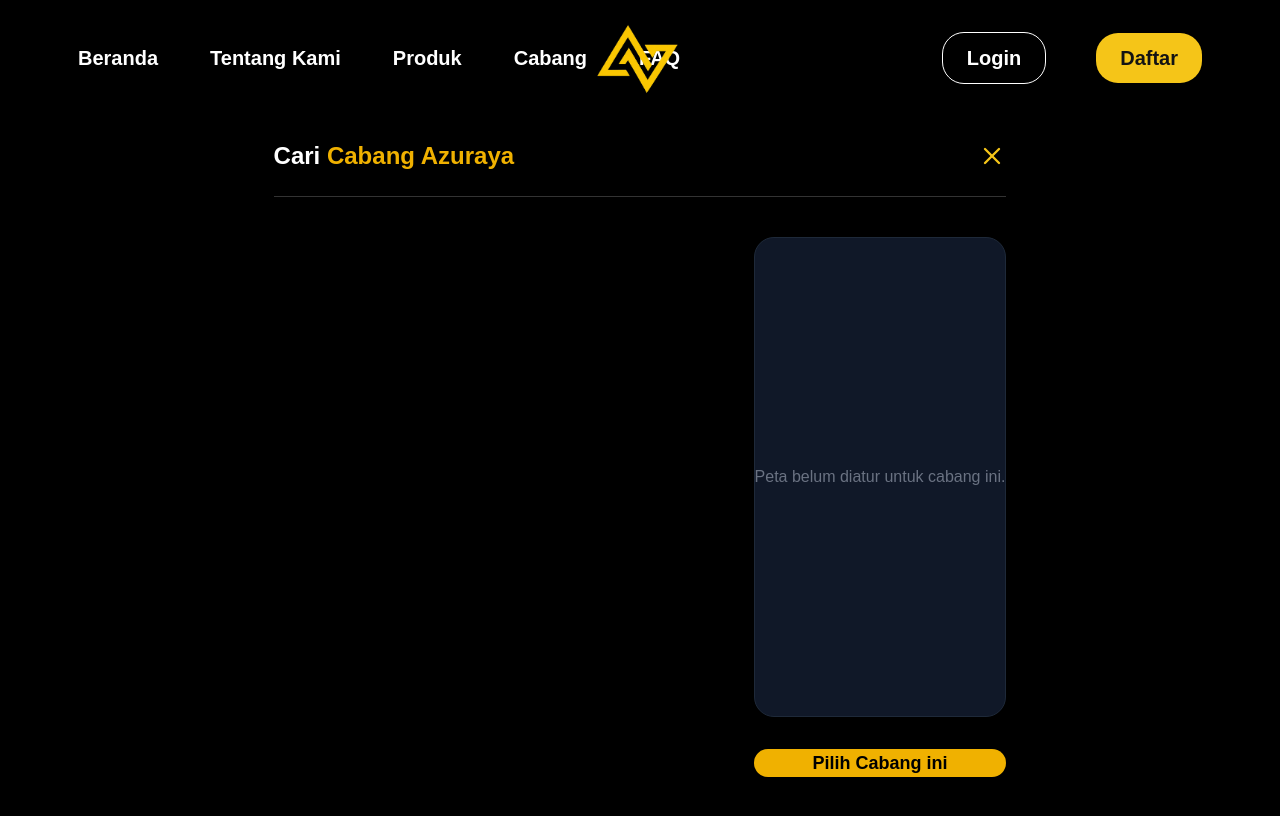
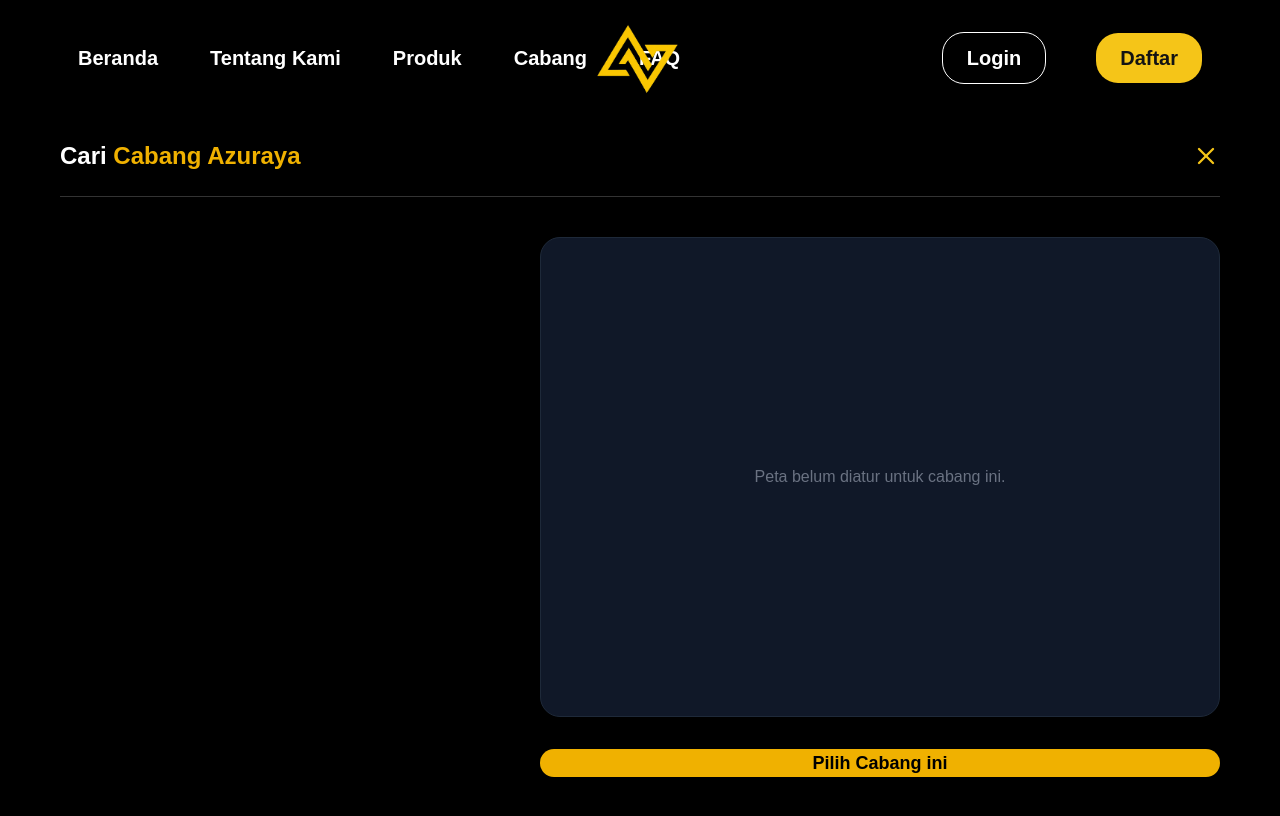
Before and after one commit to Kings-Bilbil/Akasa-Demo, a Next.js app: page /cabang in a window 1280 px wide. Built offline with nearby package versions, Linux system fonts and the light colour scheme; no server answers; the database is empty; a web font is replaced by a local one.

Commit message:
style: force w-full on cabang main container to ensure full expansion

```diff
--- a/src/app/cabang/page.tsx
+++ b/src/app/cabang/page.tsx
@@ -24,7 +24,7 @@
   return (
     <>
       <TemplateHeader />
-      <main className="store-locator bg-black text-white min-h-screen">
+      <main className="store-locator bg-black text-white min-h-screen w-full">
         <div className="store-locator__header flex justify-between items-center border-b border-gray-800 pb-6 mb-8">
           <h2 className="text-2xl font-bold m-0">Cari <span className="text-yellow-500">Cabang Azuraya</span></h2>
           <Link href="/" className="store-locator__close transition-opacity hover:opacity-80">
```
